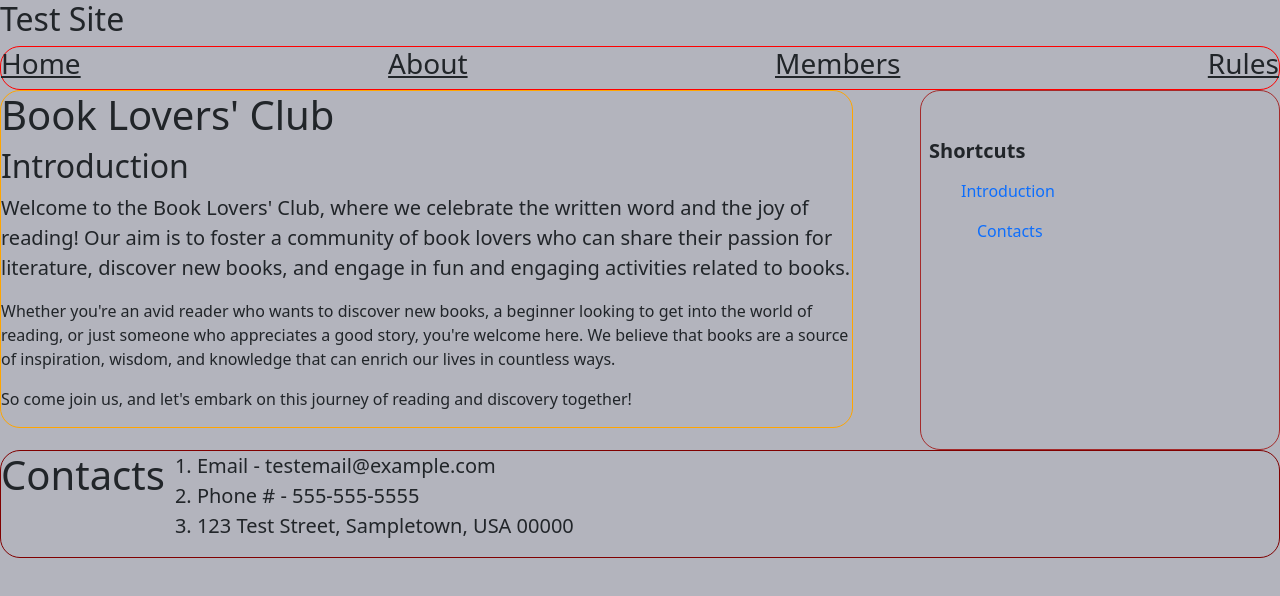
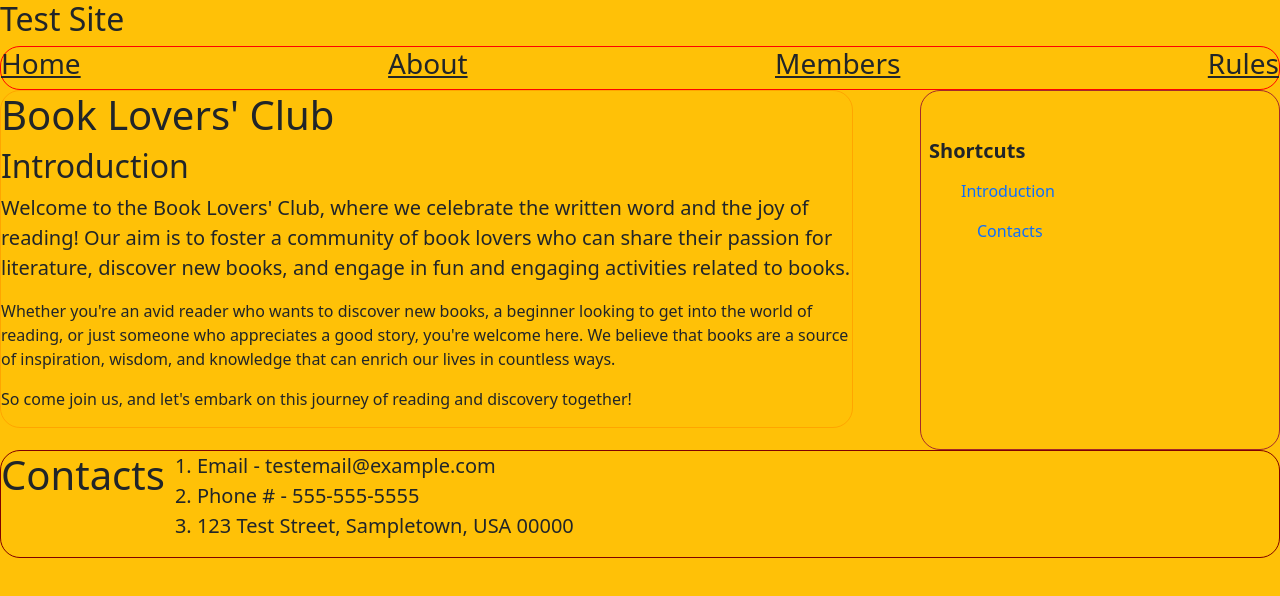
Before and after one commit to princetonacelopez/test-website, a plain HTML site: page index.html in a window 1280 px wide. Drawn offline with nearby package versions, Linux system fonts and the light colour scheme.

Commit message:
change body background to bg -warning

```diff
--- a/index.html
+++ b/index.html
@@ -6,7 +6,7 @@
         <link rel="stylesheet" href="homepage.css">
         <link href="https://cdn.jsdelivr.net/npm/bootstrap@5.3.3/dist/css/bootstrap.min.css" rel="stylesheet" integrity="sha384-QWTKZyjpPEjISv5WaRU9OFeRpok6YctnYmDr5pNlyT2bRjXh0JMhjY6hW+ALEwIH" crossorigin="anonymous">
     </head>
-    <body>
+    <body class="bg-warning">
         <main>
             <section>
                 <h2>Test Site</h2>
```
